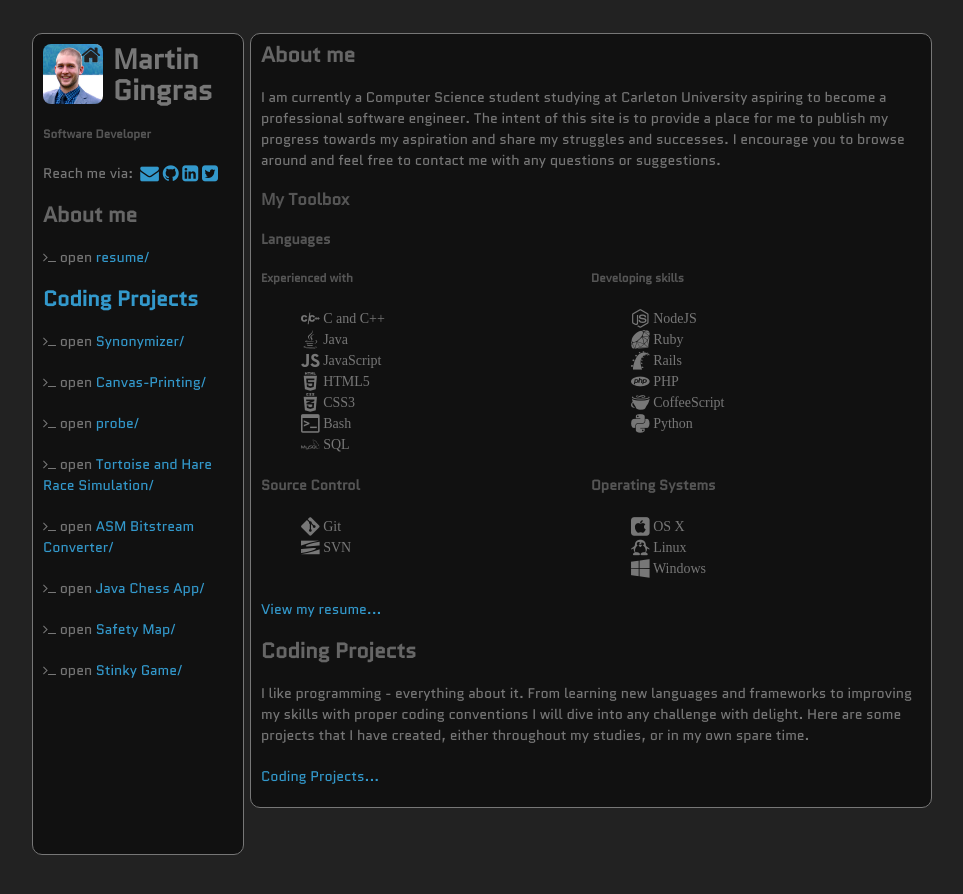
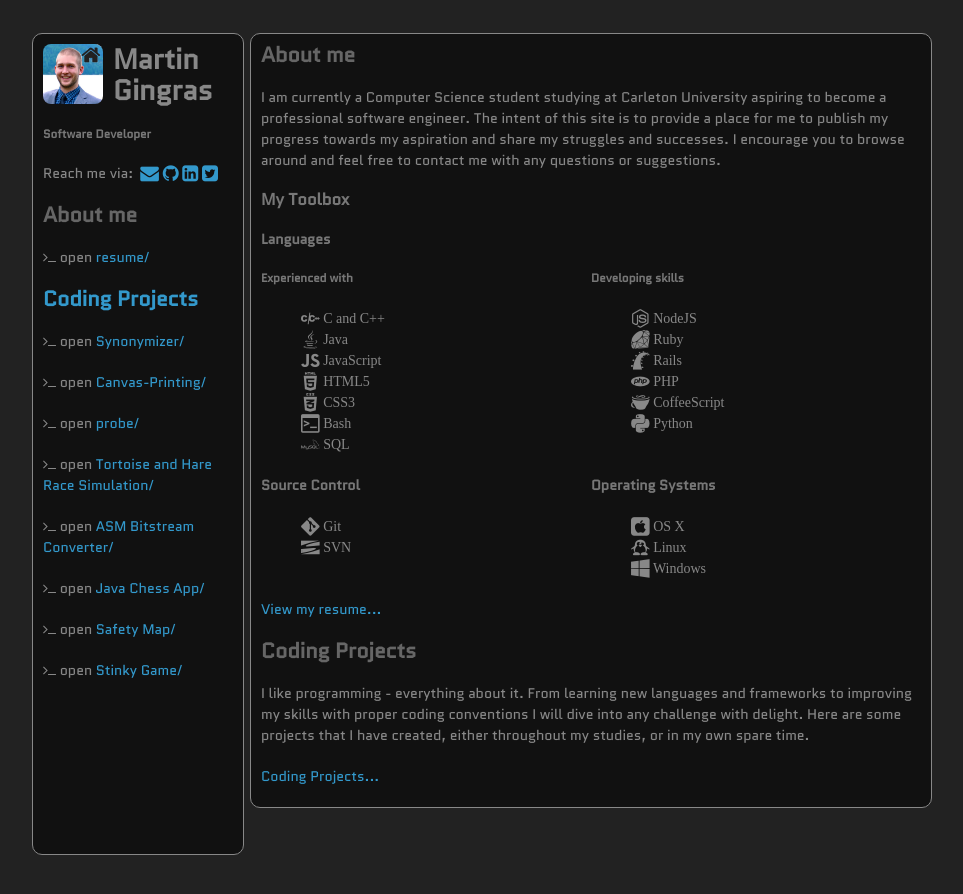
Before and after one commit to mgingras/The-old-mgingras.ca, a Jekyll site: the page built from index.html, in a window 1280 px wide. Shown: the top 894 px of the page, without its empty margins (158-1121 px from the left). Built offline with Jekyll 4.4.1, drawn with Linux system fonts in a browser that asks for light colours; some web fonts are replaced; Markdown is read by kramdown in place of the engine named in the settings.

Commit message:
lightened fonts

```diff
--- a/css/styles.css
+++ b/css/styles.css
@@ -4,7 +4,7 @@
 body {
   padding:25px;
   font:14px/1.5 'Quantico', Lato, "Helvetica Neue", Helvetica, Arial, sans-serif;
-  color:#777;
+  color:#888;
   font-weight:300;
   background-color: #222;
 }
@@ -49,7 +49,7 @@ body {
 }
 
 h1, h2, h3, h4, h5, h6 {
-  color:#777;
+  color:#888;
   margin:0 0 20px;
 }
 
@@ -70,7 +70,7 @@ h2 {
 }
 
 h3, h4, h5, h6 {
-  color: #555;
+  color: #777;
 }
 
 a {
@@ -80,7 +80,7 @@ a {
 
 a small {
   font-size:11px;
-  color:#777;
+  color:#888;
   margin-top:-0.6em;
   display:block;
 }
@@ -118,12 +118,12 @@ th, td {
 }
 
 dt {
-  color:#777;
+  color:#888;
   font-weight:700;
 }
 
 th {
-  color:#777;
+  color:#888;
 }
 
 img {
@@ -169,7 +169,7 @@ img {
 }
 
 strong {
-  color:#555;
+  color:#777;
   font-weight:700;
 }
 
@@ -186,7 +186,7 @@ strong {
 .sidebar ul a strong {
   font-size:14px;
   display:block;
-  color:#555;
+  color:#777;
 }
 
 small {
@@ -284,6 +284,6 @@ footer {
   body {
     padding:0.4in;
     font-size:12pt;
-    color:#555;
+    color:#777;
   }
 }
```
